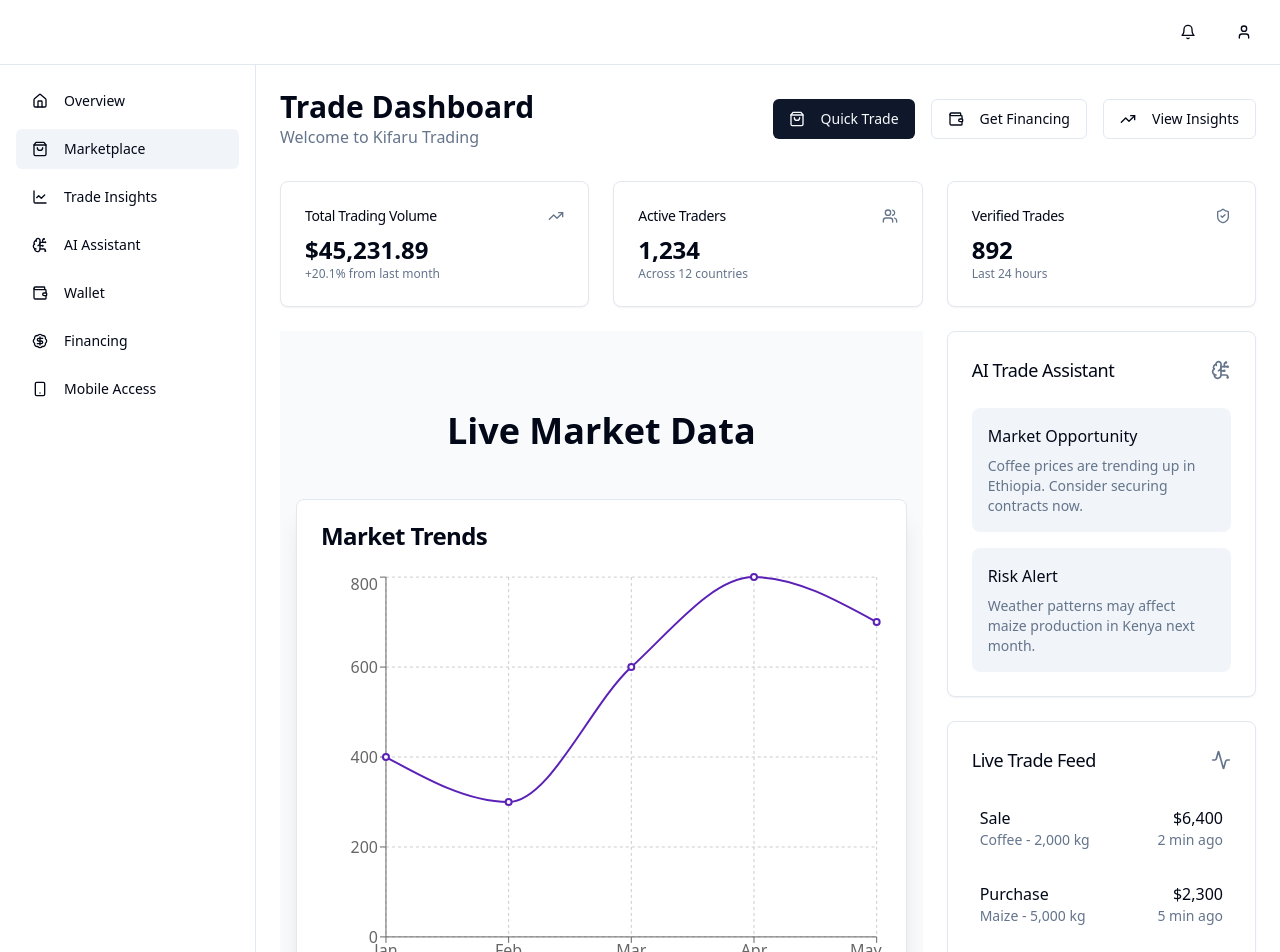
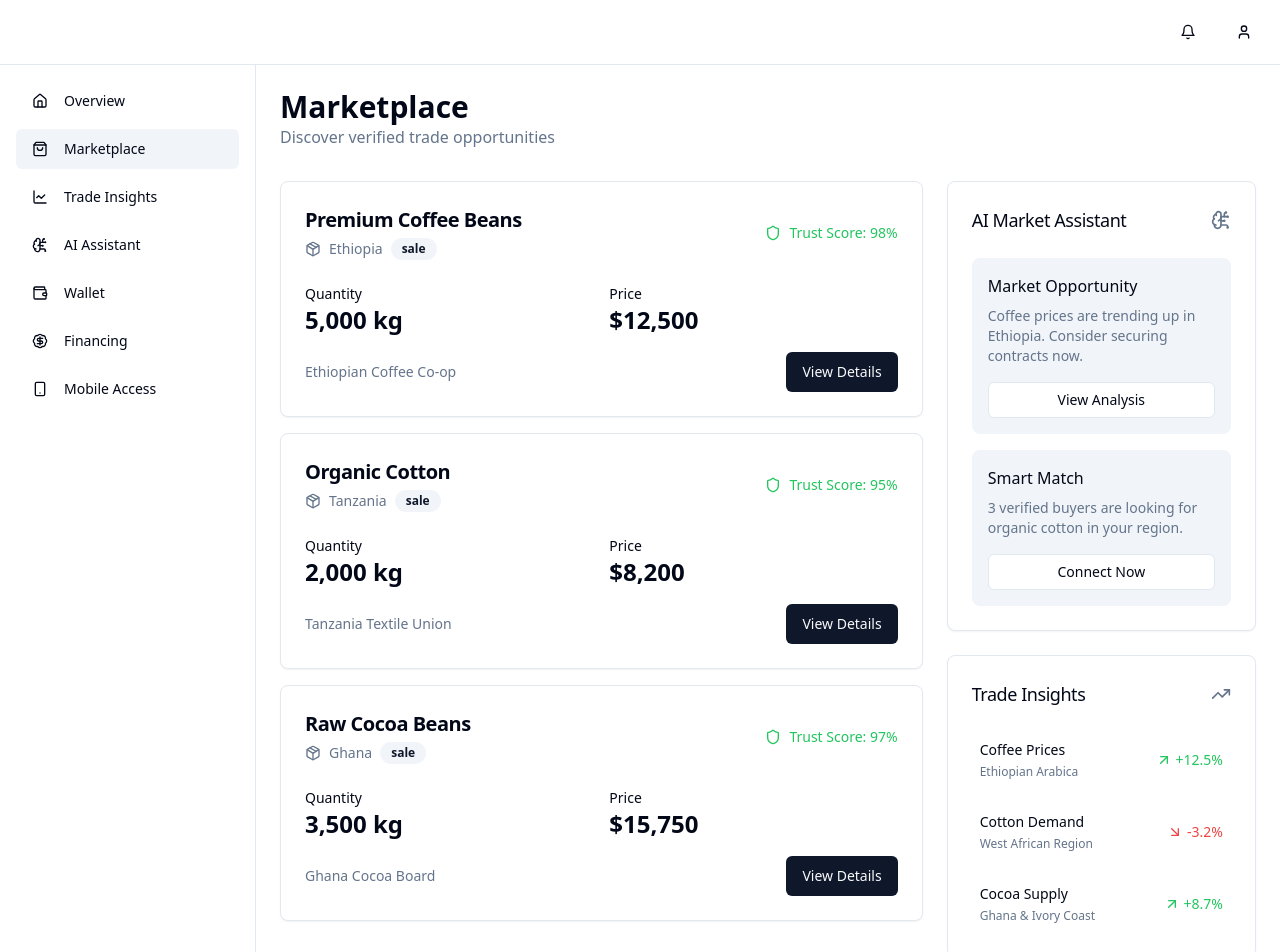
Before and after one commit to ObiwanKenobee/trade-haven-hub, a React (Vite) app: page /dashboard/marketplace in a window 1280 px wide. Shown: the top 952 px of the page. Built offline with nearby package versions, Linux system fonts and the light colour scheme.

Commit message:
Build marketplace and AI assistant
Implement marketplace features, trade insights, and an AI assistant for enhanced user experience.
[skip gpt_engineer]

```diff
--- a/src/App.tsx
+++ b/src/App.tsx
@@ -6,6 +6,7 @@ import { BrowserRouter, Routes, Route } from "react-router-dom";
 import Index from "./pages/Index";
 import Build from "./pages/Build";
 import Dashboard from "./pages/Dashboard";
+import Marketplace from "./pages/Marketplace";
 import NotFound from "./pages/NotFound";
 
 const queryClient = new QueryClient();
@@ -20,7 +21,7 @@ const App = () => (
           <Route path="/" element={<Index />} />
           <Route path="/build" element={<Build />} />
           <Route path="/dashboard/*" element={<Dashboard />} />
-          {/* ADD ALL CUSTOM ROUTES ABOVE THE CATCH-ALL "*" ROUTE */}
+          <Route path="/dashboard/marketplace" element={<Marketplace />} />
           <Route path="*" element={<NotFound />} />
         </Routes>
       </BrowserRouter>
--- /dev/null
+++ b/src/components/AIMarketAssistant.tsx
@@ -0,0 +1,36 @@
+import { Card, CardContent, CardHeader, CardTitle } from "@/components/ui/card";
+import { BrainCircuit } from "lucide-react";
+import { Button } from "@/components/ui/button";
+
+export const AIMarketAssistant = () => {
+  return (
+    <Card>
+      <CardHeader className="flex flex-row items-center justify-between space-y-0">
+        <CardTitle className="text-lg font-medium">AI Market Assistant</CardTitle>
+        <BrainCircuit className="h-5 w-5 text-muted-foreground" />
+      </CardHeader>
+      <CardContent>
+        <div className="space-y-4">
+          <div className="p-4 bg-muted rounded-lg">
+            <h4 className="font-medium mb-2">Market Opportunity</h4>
+            <p className="text-sm text-muted-foreground mb-4">
+              Coffee prices are trending up in Ethiopia. Consider securing contracts now.
+            </p>
+            <Button variant="outline" size="sm" className="w-full">
+              View Analysis
+            </Button>
+          </div>
+          <div className="p-4 bg-muted rounded-lg">
+            <h4 className="font-medium mb-2">Smart Match</h4>
+            <p className="text-sm text-muted-foreground mb-4">
+              3 verified buyers are looking for organic cotton in your region.
+            </p>
+            <Button variant="outline" size="sm" className="w-full">
+              Connect Now
+            </Button>
+          </div>
+        </div>
+      </CardContent>
+    </Card>
+  );
+};
--- /dev/null
+++ b/src/components/MarketplaceListings.tsx
@@ -0,0 +1,80 @@
+import { Card, CardContent, CardHeader, CardTitle } from "@/components/ui/card";
+import { Badge } from "@/components/ui/badge";
+import { Package, Shield, TrendingUp } from "lucide-react";
+import { Button } from "@/components/ui/button";
+
+const listings = [
+  {
+    id: 1,
+    title: "Premium Coffee Beans",
+    location: "Ethiopia",
+    quantity: "5,000 kg",
+    price: "$12,500",
+    trustScore: 98,
+    type: "sale",
+    seller: "Ethiopian Coffee Co-op",
+  },
+  {
+    id: 2,
+    title: "Organic Cotton",
+    location: "Tanzania",
+    quantity: "2,000 kg",
+    price: "$8,200",
+    trustScore: 95,
+    type: "sale",
+    seller: "Tanzania Textile Union",
+  },
+  {
+    id: 3,
+    title: "Raw Cocoa Beans",
+    location: "Ghana",
+    quantity: "3,500 kg",
+    price: "$15,750",
+    trustScore: 97,
+    type: "sale",
+    seller: "Ghana Cocoa Board",
+  },
+];
+
+export const MarketplaceListings = () => {
+  return (
+    <div className="space-y-4">
+      {listings.map((listing) => (
+        <Card key={listing.id}>
+          <CardHeader className="flex flex-row items-center justify-between space-y-0 pb-2">
+            <div className="space-y-1">
+              <CardTitle className="text-xl">{listing.title}</CardTitle>
+              <div className="flex items-center space-x-2 text-sm text-muted-foreground">
+                <Package className="h-4 w-4" />
+                <span>{listing.location}</span>
+                <Badge variant="secondary">{listing.type}</Badge>
+              </div>
+            </div>
+            <div className="flex items-center space-x-2">
+              <Shield className="h-4 w-4 text-green-500" />
+              <span className="text-sm font-medium text-green-500">
+                Trust Score: {listing.trustScore}%
+              </span>
+            </div>
+          </CardHeader>
+          <CardContent>
+            <div className="grid grid-cols-2 gap-4 py-4">
+              <div>
+                <p className="text-sm font-medium">Quantity</p>
+                <p className="text-2xl font-bold">{listing.quantity}</p>
+              </div>
+              <div>
+                <p className="text-sm font-medium">Price</p>
+                <p className="text-2xl font-bold">{listing.price}</p>
+              </div>
+            </div>
+            <div className="flex justify-between items-center">
+              <p className="text-sm text-muted-foreground">{listing.seller}</p>
+              <Button>View Details</Button>
+            </div>
+          </CardContent>
+        </Card>
+      ))}
+    </div>
+  );
+};
--- /dev/null
+++ b/src/components/TradeInsights.tsx
@@ -0,0 +1,47 @@
+import { Card, CardContent, CardHeader, CardTitle } from "@/components/ui/card";
+import { TrendingUp, ArrowUpRight, ArrowDownRight } from "lucide-react";
+
+export const TradeInsights = () => {
+  return (
+    <Card>
+      <CardHeader className="flex flex-row items-center justify-between space-y-0">
+        <CardTitle className="text-lg font-medium">Trade Insights</CardTitle>
+        <TrendingUp className="h-5 w-5 text-muted-foreground" />
+      </CardHeader>
+      <CardContent>
+        <div className="space-y-4">
+          <div className="flex items-center justify-between p-2 hover:bg-muted rounded-lg transition-colors">
+            <div className="space-y-1">
+              <p className="text-sm font-medium">Coffee Prices</p>
+              <p className="text-xs text-muted-foreground">Ethiopian Arabica</p>
+            </div>
+            <div className="flex items-center text-green-500">
+              <ArrowUpRight className="h-4 w-4 mr-1" />
+              <span className="text-sm font-medium">+12.5%</span>
+            </div>
+          </div>
+          <div className="flex items-center justify-between p-2 hover:bg-muted rounded-lg transition-colors">
+            <div className="space-y-1">
+              <p className="text-sm font-medium">Cotton Demand</p>
+              <p className="text-xs text-muted-foreground">West African Region</p>
+            </div>
+            <div className="flex items-center text-red-500">
+              <ArrowDownRight className="h-4 w-4 mr-1" />
+              <span className="text-sm font-medium">-3.2%</span>
+            </div>
+          </div>
+          <div className="flex items-center justify-between p-2 hover:bg-muted rounded-lg transition-colors">
+            <div className="space-y-1">
+              <p className="text-sm font-medium">Cocoa Supply</p>
+              <p className="text-xs text-muted-foreground">Ghana & Ivory Coast</p>
+            </div>
+            <div className="flex items-center text-green-500">
+              <ArrowUpRight className="h-4 w-4 mr-1" />
+              <span className="text-sm font-medium">+8.7%</span>
+            </div>
+          </div>
+        </div>
+      </CardContent>
+    </Card>
+  );
+};
--- /dev/null
+++ b/src/pages/Marketplace.tsx
@@ -0,0 +1,31 @@
+import { DashboardLayout } from "@/components/DashboardLayout";
+import { MarketplaceListings } from "@/components/MarketplaceListings";
+import { TradeInsights } from "@/components/TradeInsights";
+import { AIMarketAssistant } from "@/components/AIMarketAssistant";
+
+const Marketplace = () => {
+  return (
+    <DashboardLayout>
+      <div className="container mx-auto p-6 space-y-6">
+        <header className="flex justify-between items-center mb-8">
+          <div>
+            <h1 className="text-3xl font-bold">Marketplace</h1>
+            <p className="text-muted-foreground">Discover verified trade opportunities</p>
+          </div>
+        </header>
+
+        <div className="grid grid-cols-1 lg:grid-cols-3 gap-6">
+          <div className="lg:col-span-2">
+            <MarketplaceListings />
+          </div>
+          <div className="space-y-6">
+            <AIMarketAssistant />
+            <TradeInsights />
+          </div>
+        </div>
+      </div>
+    </DashboardLayout>
+  );
+};
+
+export default Marketplace;
```
